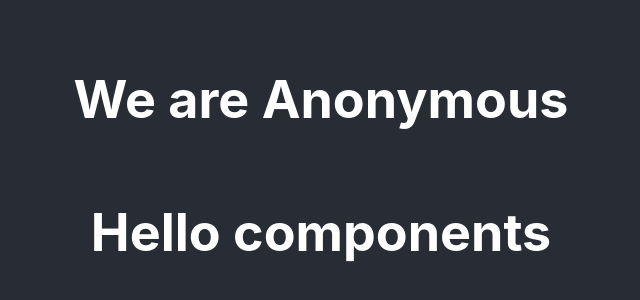
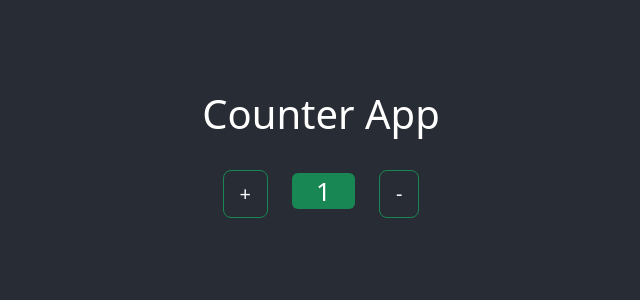
Before and after one commit to harsh-kain/codespaces-react, a React (Create React App) app: page / in a window 1280 px wide. Shown: the part 234-534 px from the top of the page, without its empty margins (319-959 px from the left). Built offline with nearby package versions, Linux system fonts and the light colour scheme.

Commit message:
add some components and counter

```diff
--- a/package.json
+++ b/package.json
@@ -6,6 +6,7 @@
     "@testing-library/jest-dom": "^5.16.5",
     "@testing-library/react": "^13.4.0",
     "@testing-library/user-event": "^14.4.3",
+    "bootstrap": "^5.3.1",
     "react": "^18.2.0",
     "react-dom": "^18.2.0",
     "react-scripts": "^5.0.1",
--- a/src/App.js
+++ b/src/App.js
@@ -1,10 +1,40 @@
-import Hello from "./components/Hello";
+// import Hello from "./components/Hello";
 import './App.css'
+import Counter from './counter/Counter';
+// import Message from "./components/Message";
+// import App_1 from './App_1';
 const App = () => {
-  return (
-    <div className="App">
-      <h1>We are Anonymous</h1>
-      <Hello/>
+  // let details = ["harsh", "mca"]
+
+  // let obj = {
+    //   name : "harsh",
+    //   course :'MCA'
+    // }
+    // let details = [
+      //   {lang : ".Net", lab : 'lab 2'},
+      //   {lang: "react js", lab : 'lab 3'},
+      //   {lang: " C++ and java ", lab : 'G-113'},
+
+      // ]
+      return (
+        <div className="App">
+      {/* <h1>We are Anonymous</h1> */}
+      {/* <Hello/> */}
+      {/* <Message name="Harsh" course="MCA"/> */}
+      {/* <Message name = {details[0]} course={details[1]} /> */}
+      {/* <Message obj={obj} /> */}
+      {/* <Message details={details[0]} />
+      <Message details={details[1]} />
+      <Message details={details[2]} /> */}
+      {/* {
+        details.map( (value ,index)=>(
+          <Message details={value} key={index} />
+          ))
+        } */}
+      {/* <App_1/> */}
+
+      <Counter/>
+
     </div>
   );
 }
--- /dev/null
+++ b/src/App_1.js
@@ -0,0 +1,11 @@
+import React from 'react'
+import Events from './components/Events'
+const App_1 = () => {
+  return (
+    <>
+      <Events/>
+    </>
+  )
+}
+
+export default App_1
--- /dev/null
+++ b/src/components/Message.jsx
@@ -0,0 +1,19 @@
+import React from 'react'
+
+const Message = (props) => {
+    // let name = "Harsh";
+    // let course = "MCA"
+    // let details = ["harsh", "mca"]
+
+    // const { name,course } = props.obj;
+    const {lang, lab} = props.details;
+  return (
+    <div>
+      {/* <h1>Name - {name} </h1>
+      <h1>course - {course}</h1> */}
+      <h1>{lang} and {lab}</h1>
+    </div>
+  )
+}
+
+export default Message
--- /dev/null
+++ b/src/counter/Counter.jsx
@@ -0,0 +1,33 @@
+import React, { useState } from 'react'
+
+const Counter = () => {
+    const [count ,setCount] = useState(1);
+
+    const increment = () =>{
+        let lcount = count
+        setCount(lcount + 1); // we have to pass (count + 1) or preIncrement otherwise it pass the value first then update after
+    }
+    const decrement = () =>{
+        let lcount = count
+
+        setCount(lcount <= 0 ? 0 : lcount - 1);
+    }
+
+  return (
+    <>
+
+        <h1>Counter App</h1>
+        <div className="container my-4">
+            <button className='btn btn-outline-success btn-lg text-light' onClick={increment}>+</button>
+
+            <span className={count === 0 ? "px-4 mx-4 bg-danger rounded" : "px-4 mx-4 bg-success rounded"}>{count === 0 ? 'Zero' : count}</span>
+
+            <button className='btn btn-outline-success btn-lg text-light' onClick={decrement}>-</button>
+
+        </div>
+
+    </>
+  )
+}
+
+export default Counter
--- a/src/index.js
+++ b/src/index.js
@@ -2,6 +2,8 @@ import React from 'react';
 import ReactDOM from 'react-dom/client';
 import './index.css';
 import App from './App';
+import 'bootstrap/dist/css/bootstrap.css'
+import 'bootstrap/dist/js/bootstrap'
 
 
 const root = ReactDOM.createRoot(document.getElementById('root'));
```
Also changed, not shown: src/App.css (+9 -0 lines), src/components/Button.jsx (added, +16 -0 lines), src/components/ChangeName.jsx (added, +19 -0 lines), src/components/Events.jsx (added, +30 -0 lines), 1 other file (tests, documents, lock files or other folders).
